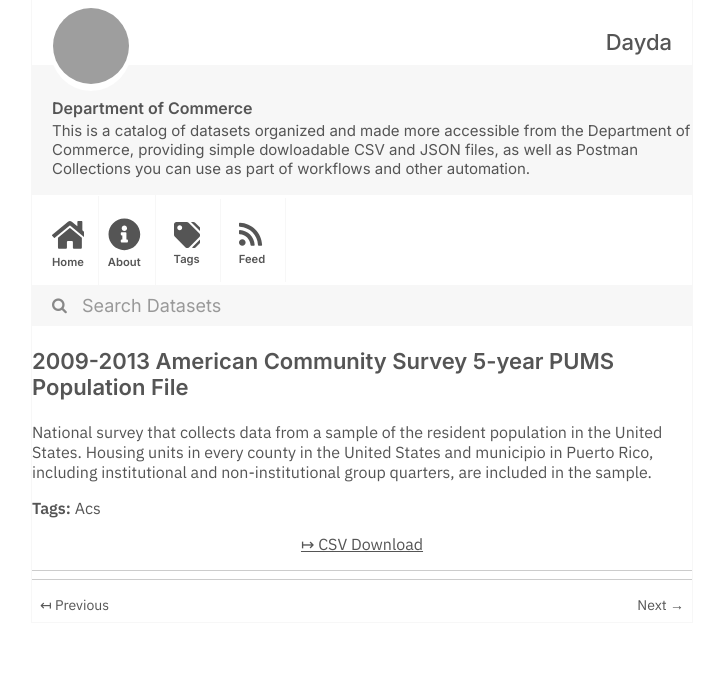
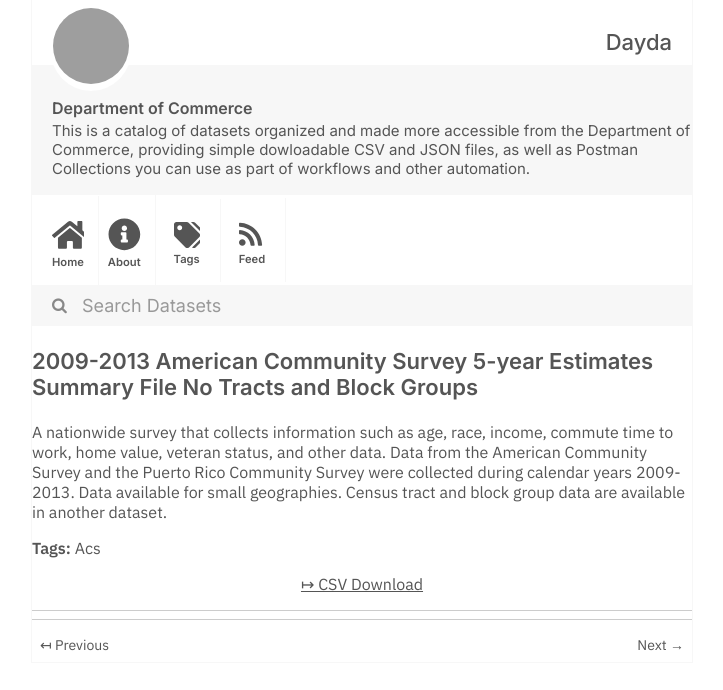
Before and after one commit to dayda-entities/department-of-commerce, a Jekyll site: the page built from _posts/2020-11-12-2009-2013-american-community-s.md, in a window 1280 px wide, cut to the strip 0-690 px from the top of the page. Shown: the whole strip, without its empty margins (278-1001 px from the left). Built offline with Jekyll 4.4.1, drawn with Linux system fonts in a browser that asks for light colours; grey boxes are pictures that could not be loaded.

Commit message:
Publish Data

```diff
--- a/_posts/2020-11-12-2009-2013-american-community-s.md
+++ b/_posts/2020-11-12-2009-2013-american-community-s.md
@@ -1,15 +1,18 @@
 ---
-title: 2009-2013 American Community Survey 5-year PUMS Population File
-created: '2020-11-12T14:45:24.088639'
-modified: '2021-03-11T05:39:28.676084'
+title: >-
+  2009-2013 American Community Survey 5-year Estimates Summary File No Tracts
+  and Block Groups
+created: '2020-11-12T14:45:21.615634'
+modified: '2021-03-11T05:39:30.295500'
 state: active
 type: dataset
 tags:
   - Acs
 groups: []
-csv_url: 'http://www2.census.gov/acs2013_5yr/pums/csv_pus.zip'
+csv_url: >-
+  http://www2.census.gov/acs2013_5yr/summaryfile/2009-2013_ACSSF_All_In_2_Giant_Files(Experienced-Users-Only)/All_Geographies_Not_Tracts_Block_Groups.tar.gz
 json_url: ''
 layout: post
 
 ---
-National survey that collects data from a sample of the resident population in the United States. Housing units in every county in the United States and municipio in Puerto Rico, including institutional and non-institutional group quarters, are included in the sample.
+A nationwide survey that collects information such as age, race, income, commute time to work, home value, veteran status, and other data. Data from the American Community Survey and the Puerto Rico Community Survey were collected during calendar years 2009-2013. Data available for small geographies. Census tract and block group data are available in another dataset.
```
